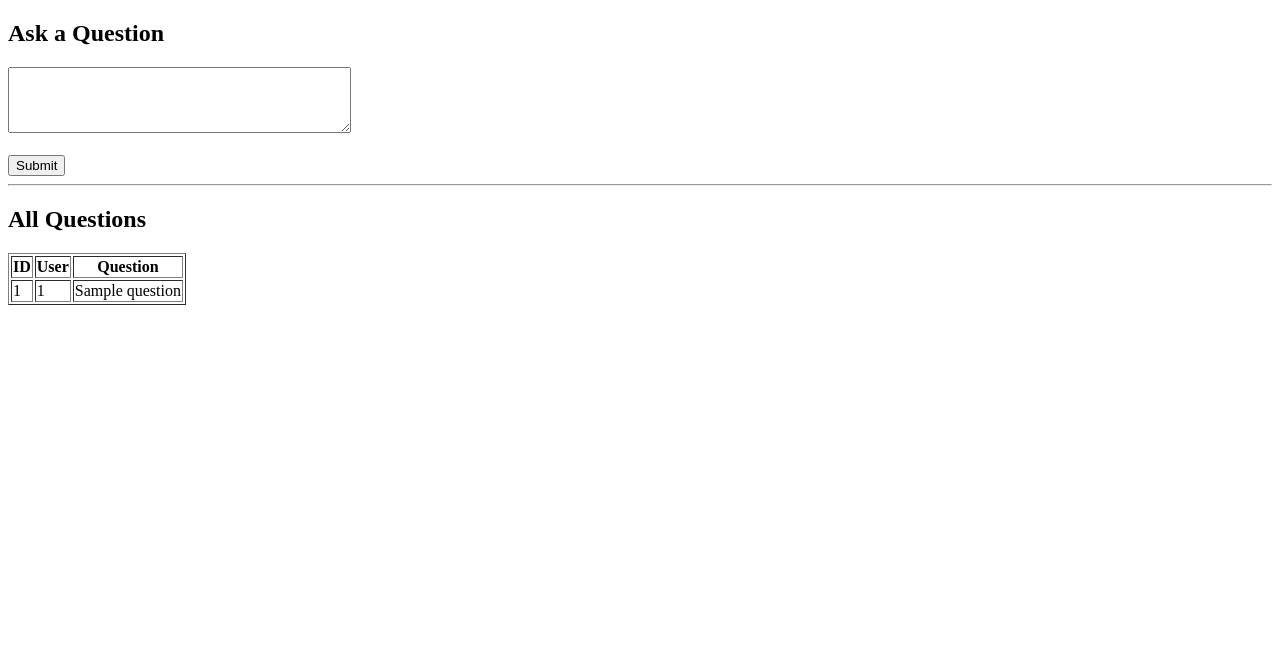
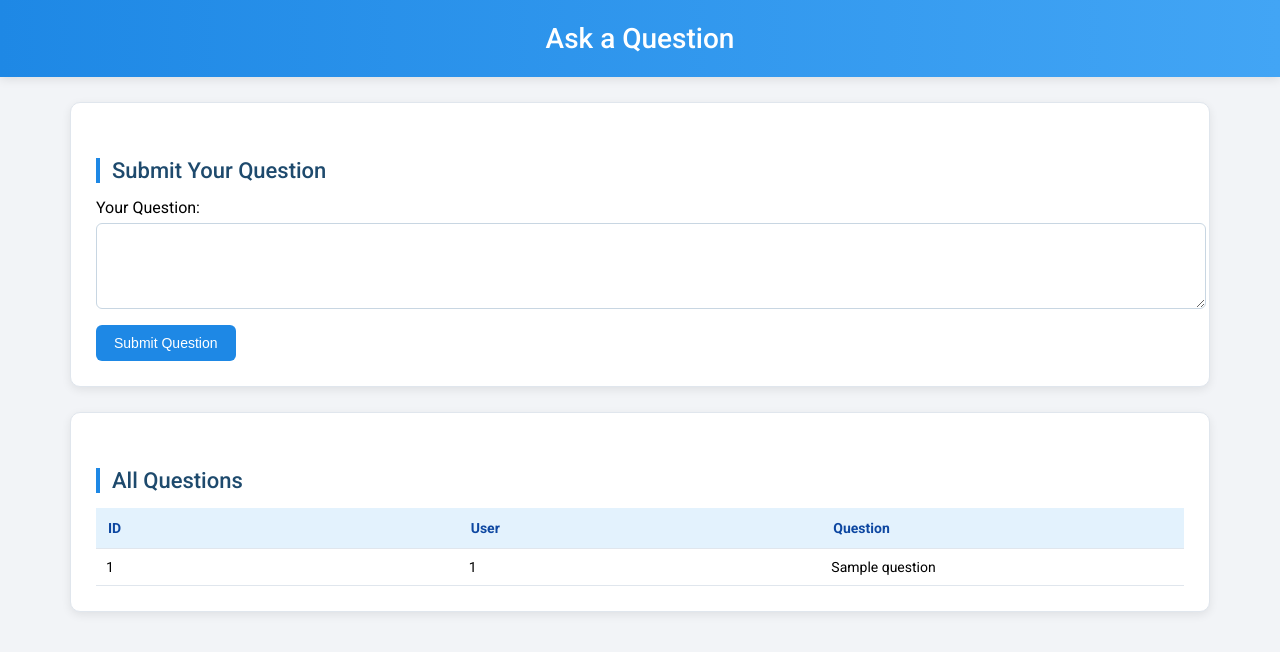
Before and after one commit to AlexandreMarcotte59/FinalProject353, a PHP site: page /FinalProject353/ask_question.php in a window 1280 px wide. Shown: the top 652 px of the page. Run offline with PHP 8.4, Linux system fonts and the light colour scheme; tables that the repository leaves empty hold one stand-in row (values such as "Sample post"); data that the repository does not hold is empty.

Commit message:
Update ask_question.php

```diff
--- a/ask_question.php
+++ b/ask_question.php
@@ -10,38 +10,166 @@ if($conn->connect_error) die("Connection failed: ".$conn->connect_error);
 
 session_start();
 
+?>
+<!DOCTYPE html>
+<html>
+<head>
+<title>Ask a Question</title>
+
+<link href="https://fonts.googleapis.com/css2?family=Roboto:wght@300;400;500;700&display=swap" rel="stylesheet">
+
+<style>
+body {
+    font-family: "Roboto", sans-serif;
+    background-color: #f2f4f7;
+    margin: 0;
+    padding: 0;
+}
+
+h1 {
+    background: linear-gradient(90deg, #1e88e5, #42a5f5);
+    color: white;
+    padding: 22px;
+    margin: 0;
+    text-align: center;
+    font-size: 28px;
+    font-weight: 500;
+    box-shadow: 0px 2px 10px rgba(0,0,0,0.1);
+}
+
+.section-title {
+    color: #1e4a6d;
+    font-size: 22px;
+    font-weight: 500;
+    border-left: 4px solid #1e88e5;
+    padding-left: 12px;
+    margin-top: 30px;
+    margin-bottom: 15px;
+}
+
+
+.card {
+    background: white;
+    width: 85%;
+    margin: 25px auto;
+    padding: 25px;
+    border-radius: 10px;
+    box-shadow: 0px 3px 10px rgba(0,0,0,0.08);
+    border: 1px solid #e0e6ed;
+}
+
+
+table {
+    width: 100%;
+    border-collapse: collapse;
+    table-layout: fixed;
+}
+
+th, td {
+    padding: 12px;
+    border-bottom: 1px solid #e0e6ed;
+    text-align: left;
+    font-size: 14px;
+}
+
+th {
+    background-color: #e3f2fd;
+    color: #0d47a1;
+    font-weight: 600;
+}
+
+td {
+    padding: 10px;
+    background-color: white;
+    font-size: 14px;
+    border-bottom: 1px solid #e0e6ed;
+}
+
+tr:hover td {
+    background-color: #f5faff;
+}
+
+
+input, textarea {
+    width: 100%;
+    padding: 10px;
+    border: 1px solid #c8d6e2;
+    border-radius: 6px;
+    margin-top: 6px;
+    font-size: 14px;
+}
+
+button {
+    background-color: #1e88e5;
+    color: white;
+    padding: 10px 18px;
+    border: none;
+    border-radius: 6px;
+    margin-top: 12px;
+    cursor: pointer;
+    font-size: 14px;
+    font-weight: 500;
+}
+
+button:hover {
+    background-color: #1565c0;
+}
+</style>
+</head>
+
+<body>
+
+<h1>Ask a Question</h1>
+
+
+<div class="card">
+    <div class="section-title">Submit Your Question</div>
+
+    <?php
     if($_SERVER["REQUEST_METHOD"]=="POST"){
-  $uid=$_SESSION["user_id"];
-  $q=$_POST["question"];
+        $uid = $_SESSION["user_id"] ?? 1;
+        $q = $_POST["question"];
 
-  $stmt=$conn->prepare("INSERT INTO Questions (user_id,question) VALUES(?,?)");
-  $stmt->bind_param("is",$uid,$q);
+        $stmt = $conn->prepare("INSERT INTO Questions (user_id, question) VALUES (?, ?)");
+        $stmt->bind_param("is", $uid, $q);
 
         echo $stmt->execute()
-  ? "<p style='color:green;'>Question submitted!</p>"
-  : "<p style='color:red;'>Error.</p>";
+        ? "<p style='color:green;'>Question submitted successfully!</p>"
+        : "<p style='color:red;'>Error submitting question.</p>";
+
         $stmt->close();
     }
     ?>
-<!DOCTYPE html><html><body>
-<h2>Ask a Question</h2>
+
     <form method="POST">
-  <textarea name="question" rows="4" cols="40"></textarea><br><br>
-  <button>Submit</button>
-</form><hr>
+        <label>Your Question:</label>
+        <textarea name="question" rows="4" required></textarea>
 
-<h2>All Questions</h2>
-<table border="1"><tr><th>ID</th><th>User</th><th>Question</th></tr>
+        <button type="submit">Submit Question</button>
+    </form>
+</div>
+
+
+<div class="card">
+    <div class="section-title">All Questions</div>
+
+    <table>
+        <tr><th>ID</th><th>User</th><th>Question</th></tr>
+
         <?php
-$res=$conn->query("SELECT * FROM Questions ORDER BY question_id DESC");
-while($r=$res->fetch_assoc()){
+        $res = $conn->query("SELECT * FROM Questions ORDER BY question_id DESC");
+        while ($r = $res->fetch_assoc()) {
             echo "<tr>
                     <td>{$r['question_id']}</td>
                     <td>{$r['user_id']}</td>
                     <td>".htmlspecialchars($r['question'])."</td>
                  </tr>";
         }
-$conn->close();
         ?>
     </table>
-</body></html>
+</div>
+
+<?php $conn->close(); ?>
+
+</body>
+</html>
```
Lines whose indentation alone changed are shown as unchanged.
